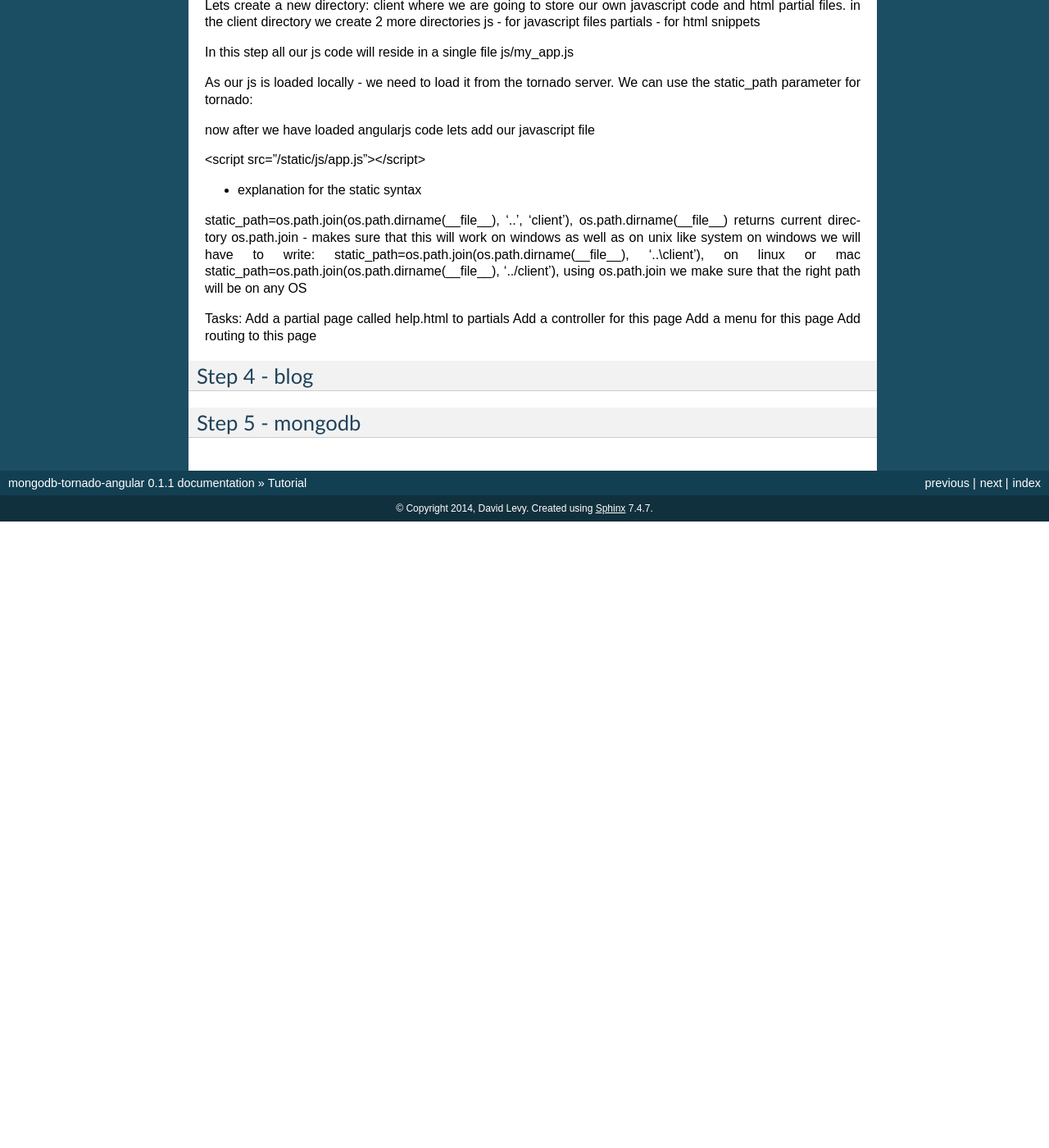
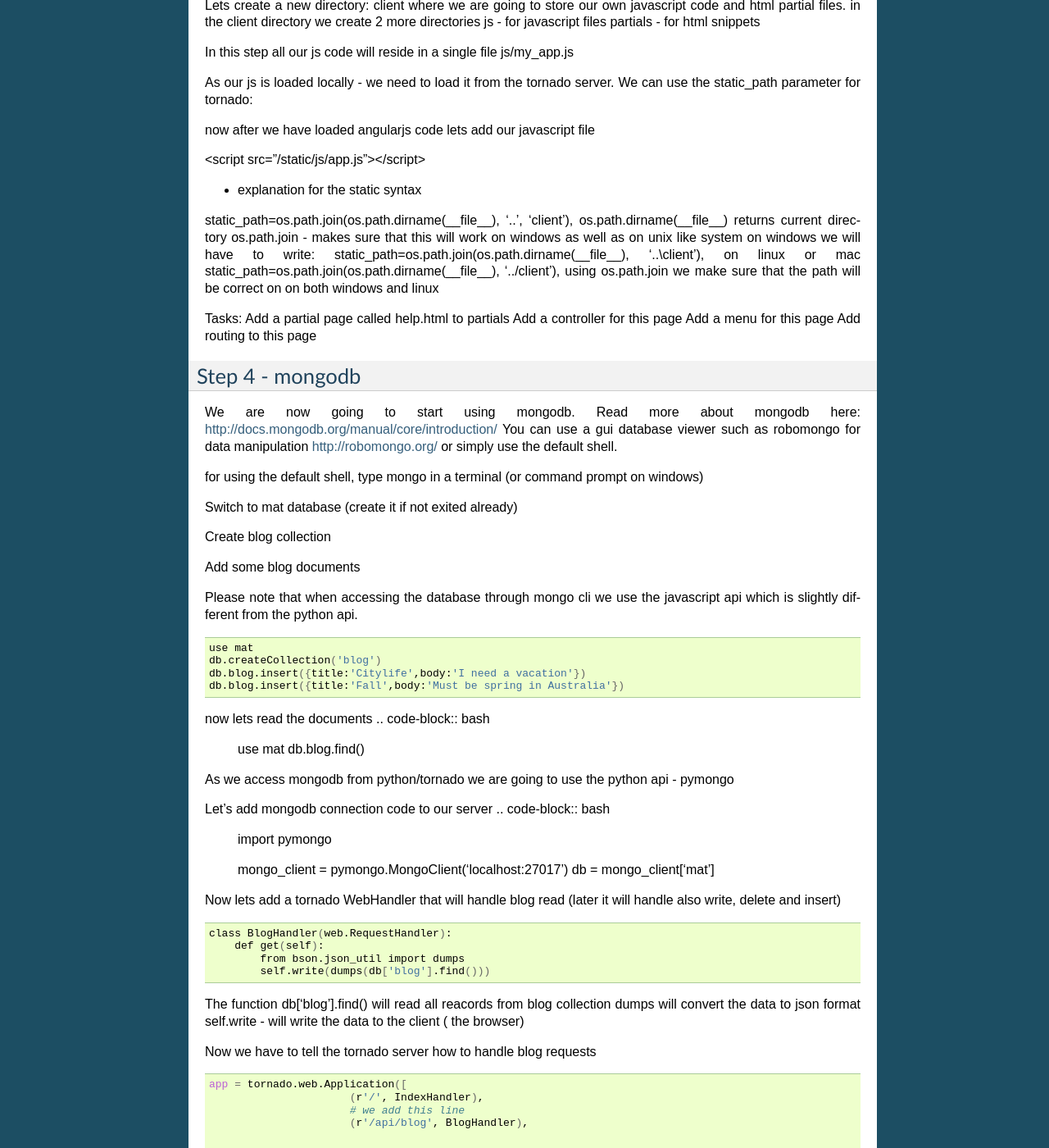
Before and after one commit to davidvoler/mongodb-tornado-angular, a Sphinx documentation site: the page built from docs/source/tutorial.rst, in a window 1280 px wide and 1400 px high, scrolled down 880 px. Shown: the whole window at 82% size. Built offline with Sphinx 7.4.7, drawn with Linux system fonts in a browser that asks for light colours; formulas are drawn with MathJax 3; before the commit the page ends 1516 px from its top, so only the background shows below that; some of the changed text lies outside the part shown.

Commit message:
Added step 4

```diff
--- a/docs/source/tutorial.rst
+++ b/docs/source/tutorial.rst
@@ -84,7 +84,7 @@ on windows we will have to write:
 static_path=os.path.join(os.path.dirname(__file__), '..\\client'),
 on linux or mac
 static_path=os.path.join(os.path.dirname(__file__), '../client'),
-using os.path.join we make sure that the right path will be on any OS
+using os.path.join we make sure that the path will be correct on on both windows and linux
 
 
 Tasks:
@@ -94,9 +94,91 @@ Add a menu for this page
 Add routing to this page
 
 
-Step 4 - blog
--------------
+Step 4 - mongodb
+----------------
+We are now going to start using mongodb.
+Read more about mongodb here:
+http://docs.mongodb.org/manual/core/introduction/
+You can use a gui database viewer such as robomongo for data manipulation
+http://robomongo.org/
+or simply use the default shell.
+
+for using the default shell, type mongo in a terminal (or command prompt on windows)
+
+Switch to mat database (create it if not exited already)
+
+Create blog collection
+
+Add some blog documents
+
+Please note that when accessing the database through mongo cli we use the javascript api which is slightly different from the python api.
+
+.. code-block:: bash
+
+    use mat
+    db.createCollection('blog')
+    db.blog.insert({title:'Citylife',body:'I need a vacation'})
+    db.blog.insert({title:'Fall',body:'Must be spring in Australia'})
+
+now lets read the documents
+.. code-block:: bash
+    use mat
+    db.blog.find()
 
 
-Step 5 - mongodb
-----------------
+
+As we access mongodb from python/tornado we are going to use the python api - pymongo
+
+Let's add mongodb connection code to our server
+.. code-block:: bash
+
+    import pymongo
+
+    mongo_client = pymongo.MongoClient('localhost:27017')
+    db = mongo_client['mat']
+
+Now lets add a tornado WebHandler that will handle blog read (later it will handle also write, delete and insert)
+
+.. code-block:: bash
+
+    class BlogHandler(web.RequestHandler):
+        def get(self):
+            from bson.json_util import dumps
+            self.write(dumps(db['blog'].find()))
+
+The function db['blog'].find() will read all reacords from blog collection
+dumps will convert the data to json format
+self.write - will write the data to the client ( the browser)
+
+Now we have to tell the tornado server how to handle blog requests
+
+
+.. code-block:: bash
+
+    app = tornado.web.Application([
+                          (r'/', IndexHandler),
+                          # we add this line
+                          (r'/api/blog', BlogHandler),
+
+
+    lets start our server
+
+.. code-block:: bash
+
+    python app.py
+
+open a browser at the following address
+
+http://localhost:9915/api/blog
+
+We get the following data which is a json representation of the documents in blog collection
+[{"body": "I need a vacation!!!", "title": "Citylife", "_id": {"$oid": "5420f866057bc28085b0e2f9"}}, {"body": "Must be spring in Australia", "title": "Fall", "_id": {"$oid": "5420fe64057bc28085b0e2fa"}}]
+
+In the next step we will learn how to handle this data in angular - that is how to write REST for angular tornado
+
+Questions:
+Where did the _id field came from? we did not add this field when creating the document?
+
+
+Step 5 - REST Angular & Tornado
+-------------------------------
```
Also changed, not shown: other parts of docs/source/tutorial.rst (+2 -2 lines), 5 other files.
